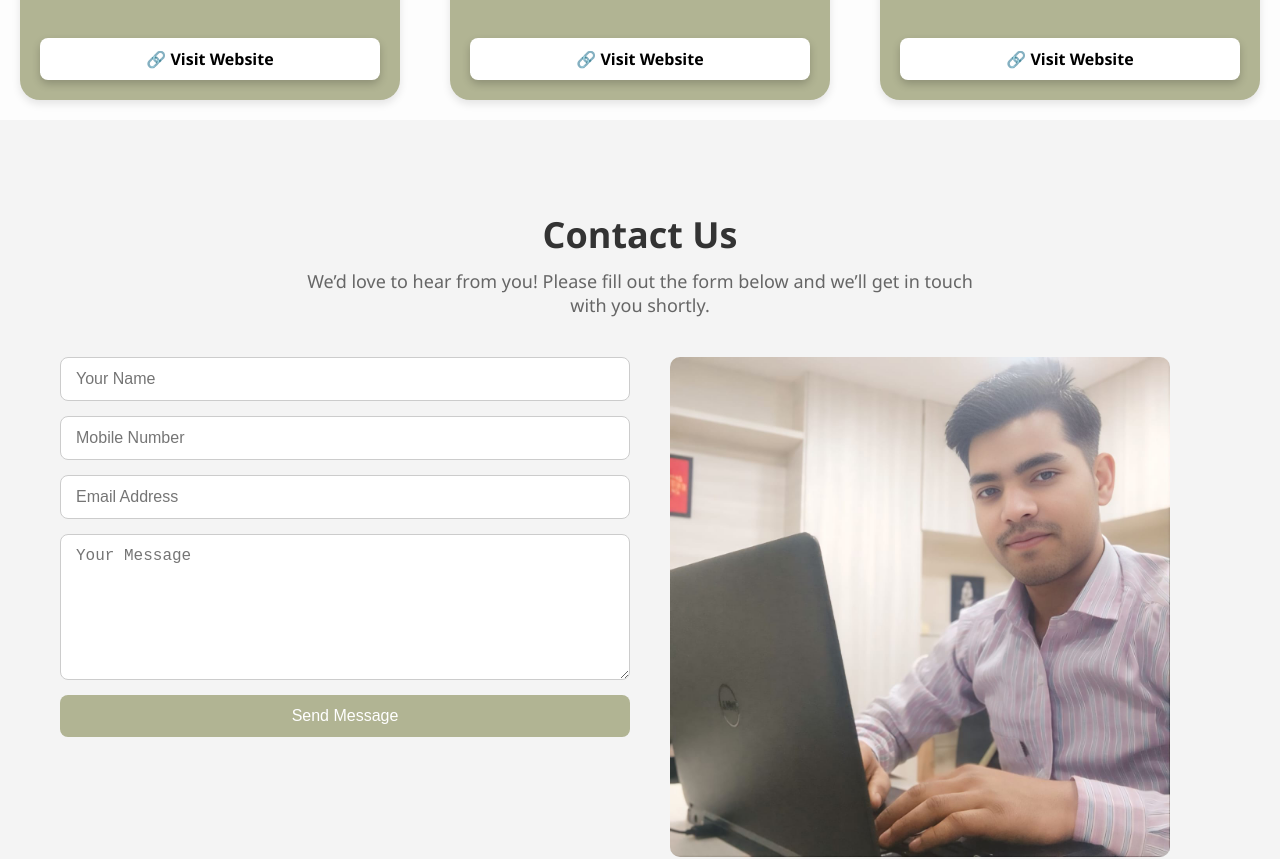
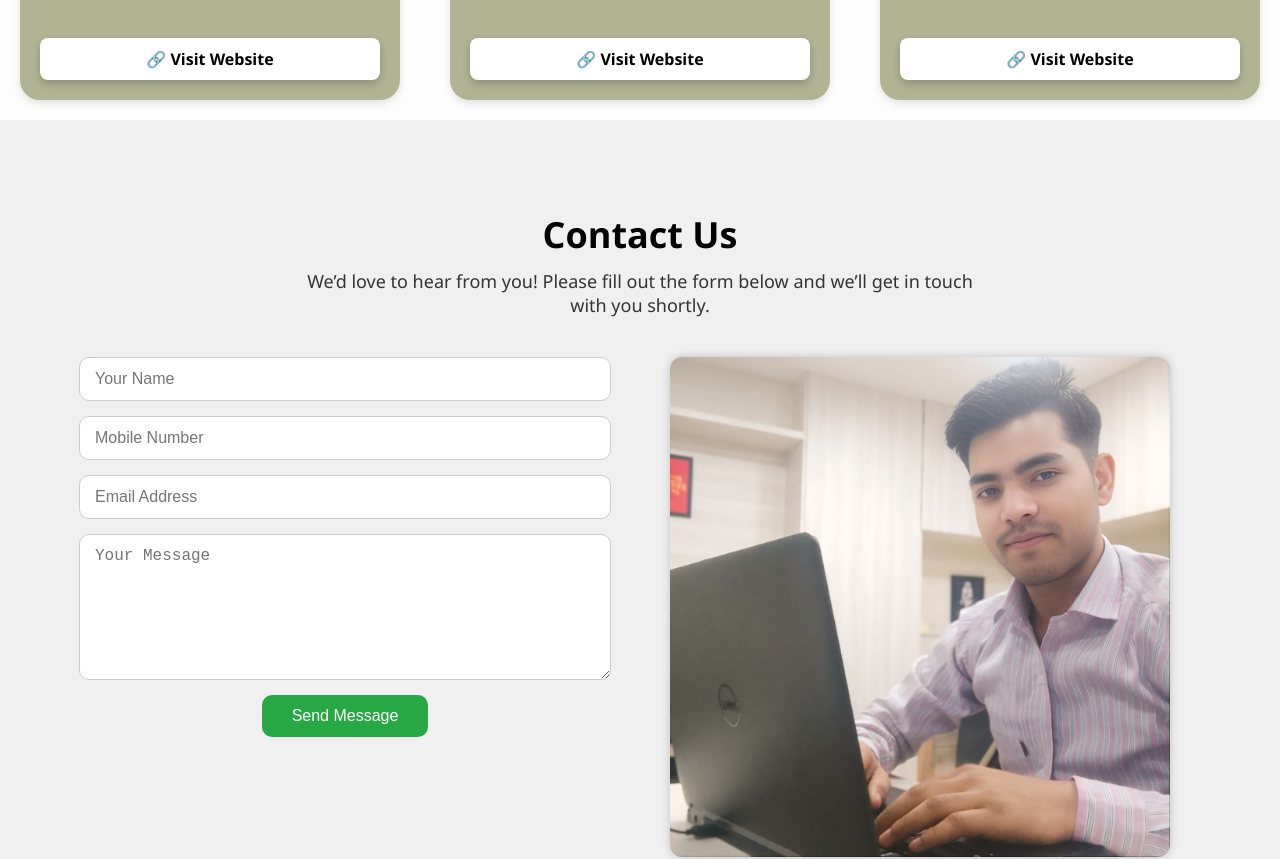
Before and after one commit to Vp900/Myportfolio, a React (Create React App) app: page / in a window 1280 px wide. Shown: the part 4500-5359 px from the top of the page. Built offline with nearby package versions, Linux system fonts and the light colour scheme.

Commit message:
Update Contact.css

```diff
--- a/src/components/Contact.css
+++ b/src/components/Contact.css
@@ -1,6 +1,6 @@
 .contact-section {
   padding: 60px 20px;
-  background-color: #f4f4f4; /* Light Gray */
+  background-color: #f0f0f0; /* Light Gray */
   font-family: 'Segoe UI', sans-serif;
 }
 
@@ -11,13 +11,13 @@
 
 .contact-header h2 {
   font-size: 36px;
-  color: #333; /* Dark Gray */
+  color: #000000; /* Black */
   margin-bottom: 10px;
 }
 
 .contact-header p {
   font-size: 18px;
-  color: #666; /* Medium Gray */
+  color: #333; /* Dark Gray */
   max-width: 700px;
   text-align: center;
   margin: auto;
@@ -43,15 +43,20 @@
 .contact-form form {
   display: flex;
   flex-direction: column;
+  align-items: center;
 }
 
 .contact-form input,
 .contact-form textarea {
   padding: 12px 15px;
   margin-bottom: 15px;
-  border: 1px solid #ccc; /* Light Gray */
-  border-radius: 8px;
+  border: 1px solid #ccc;
+  border-radius: 10px;
   font-size: 16px;
+  width: 100%;
+  max-width: 500px;
+  background-color: #ffffff; /* White input */
+  color: #000000; /* Black text */
 }
 
 .contact-form textarea {
@@ -60,24 +65,24 @@
 }
 
 .contact-form button {
-  background-color: #b1b493; /* Olive Green */
+  background-color: #28a745; /* Green */
   color: white;
   border: none;
-  padding: 12px;
+  padding: 12px 30px;
   font-size: 16px;
-  border-radius: 8px;
+  border-radius: 10px;
   cursor: pointer;
-  transition: background 0.3s;
+  transition: background-color 0.3s ease;
 }
 
 .contact-form button:hover {
-  background-color: #9da87e; /* Darker Olive */
+  background-color: #218838; /* Darker Green */
 }
 
 .success-message {
   margin-top: 10px;
-  color: green;
-  font-weight: 600;
+  color: #dc3545; /* Red for error/success highlight */
+  font-weight: bold;
 }
 
 .contact-image {
@@ -87,25 +92,21 @@
 
 .contact-image img {
   width: 100%;
-  border-radius: 10px;
+  border-radius: 12px;
   max-width: 500px;
+  box-shadow: 0 0 10px rgba(0,0,0,0.2);
 }
 
-/* Responsive Design */
+/* Responsive */
 @media (max-width: 768px) {
   .contact-container {
     flex-direction: column-reverse;
     text-align: center;
   }
 
-  .contact-form form {
-    align-items: center;
-  }
-
   .contact-form input,
   .contact-form textarea {
     width: 100%;
-    max-width: 500px;
   }
 
   .contact-image {
```
